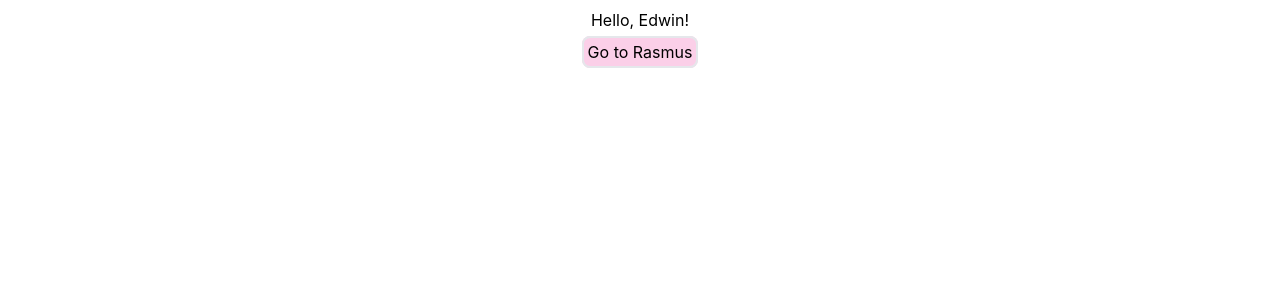
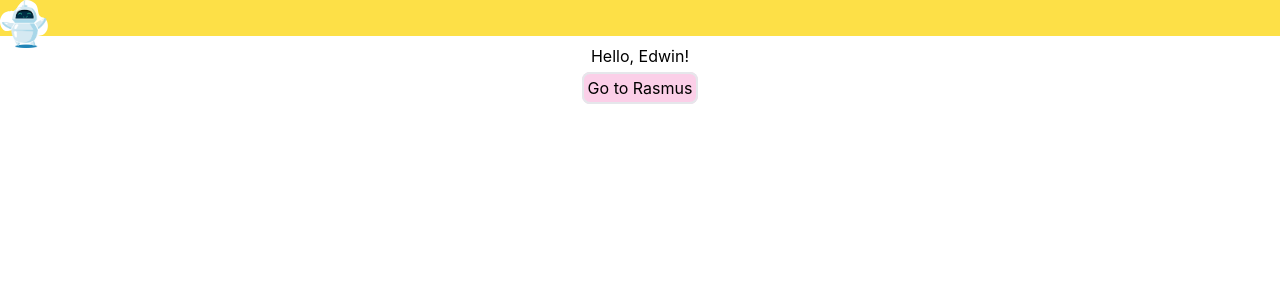
Before and after one commit to achieuw/Lost-in-translation, a React (Vite) app: page / in a window 1280 px wide. Shown: the top 300 px of the page. Built offline with nearby package versions, Linux system fonts and the light colour scheme.

Commit message:
FEAT: add navbar

```diff
--- a/src/App.jsx
+++ b/src/App.jsx
@@ -2,11 +2,13 @@ import { useState } from 'react'
 import './App.css'
 import { BrowserRouter, Routes, Route, NavLink } from 'react-router-dom'
 import Rasmus from './Components/Rasmus.jsx'
+import NavBar from './Views/NavBar'
 
 function App() {
   return (
     <BrowserRouter>
     <div className="App">
+      <NavBar />
       <h1 className="m-2">Hello, Edwin!</h1>
       <NavLink className="rounded-lg border-2 p-1 bg-pink-200" to="/rasmus">Go to Rasmus</NavLink>
       <Routes >
--- /dev/null
+++ b/src/Views/NavBar.jsx
@@ -0,0 +1,22 @@
+/**
+ * Dependencies
+ * @ignore
+ */
+import Splash from '../../public/LostInTranslation_Resources/Splash.svg'
+import Logo from '../../public/LostInTranslation_Resources/Logo.png'
+
+
+/**
+ *
+ * @ignore
+ */
+const NavBar = () => {
+  return (
+    <div className='flex bg-yellow-300'>
+        <img src={Splash} className='w-12'/>
+        <img src={Logo} className='absolute w-12'/>
+    </div>
+  );
+};
+
+export default NavBar
```
